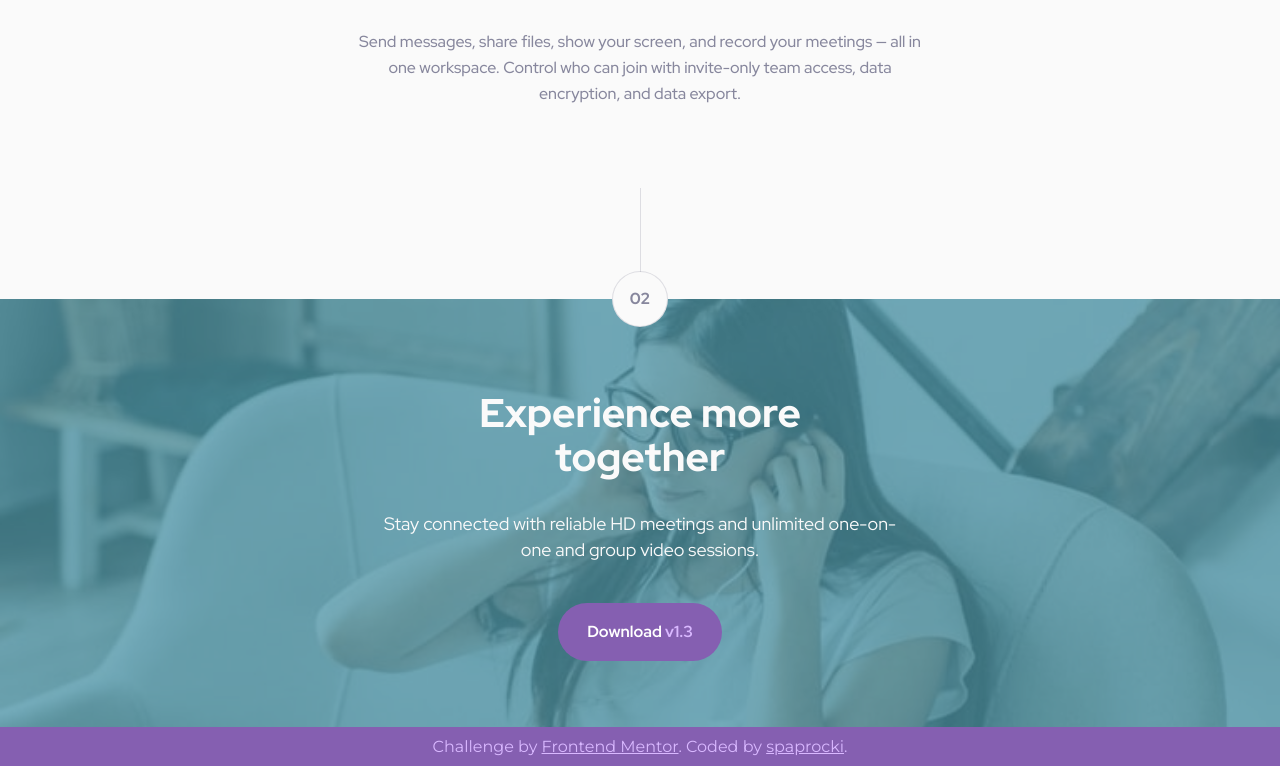
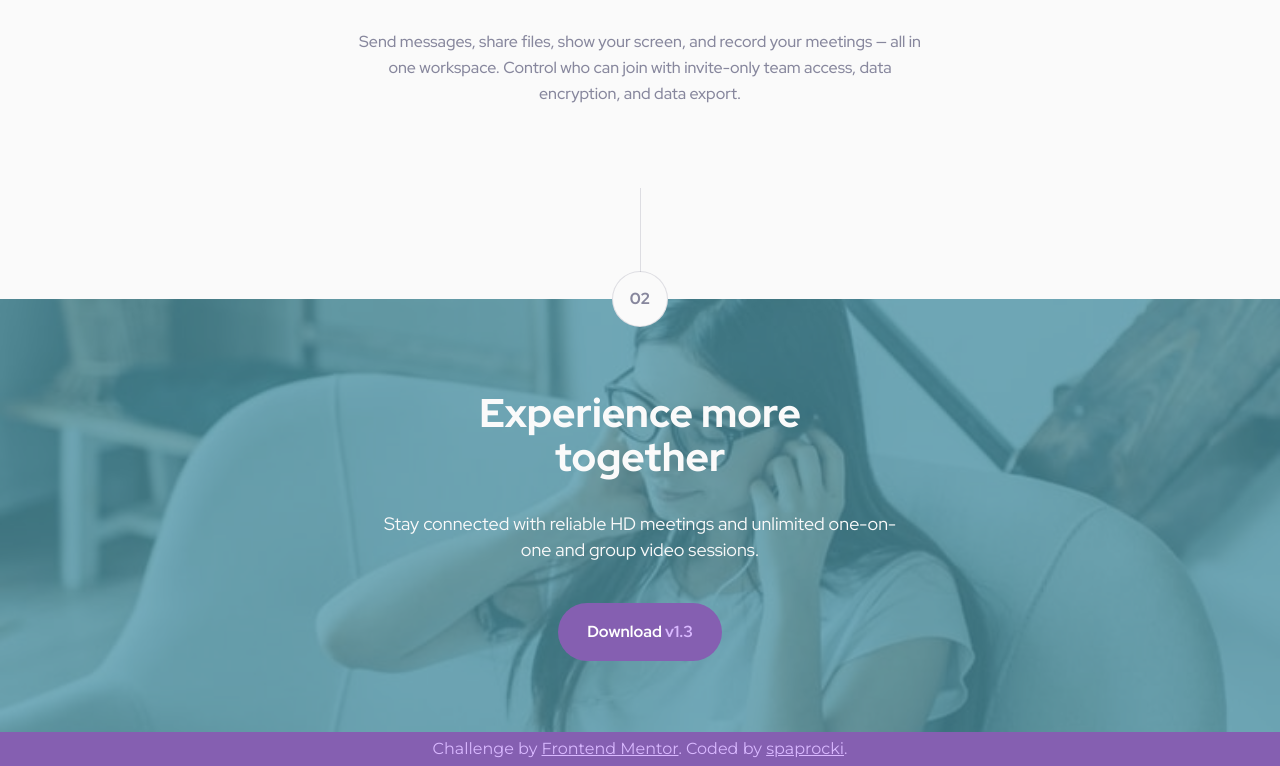
Before and after one commit to spaprocki/meet-landing-page, a plain HTML site: page index.html in a window 1280 px wide. Shown: the part 1697-2463 px from the top of the page. Drawn offline with Linux system fonts and the light colour scheme.

Commit message:
Some changes to bottom section

```diff
--- a/styles/mobile.css
+++ b/styles/mobile.css
@@ -43,7 +43,6 @@ body {
   flex-direction: column;
   align-items: center;
   justify-content: center;
-  margin: 0;
   width: 100%;
   overflow-x: hidden;
   overflow-y: scroll;
@@ -257,8 +256,9 @@ button {
   justify-content: center;
   margin-top: 176px;
   position: relative;
-  padding: 0 24px 39px 24px;
+  padding: 0 24px 50px 24px;
   width: 100%;
+  line-height: 0.9;
 }
 
 .bottom-section::after {
@@ -267,7 +267,7 @@ button {
   top: 0;
   left: 0;
   width: 100%;
-  height: 100%;
+  min-height: 100%;
   background-color: var(--green);
   opacity: 0.75;
   z-index: 1;
@@ -281,6 +281,8 @@ picture {
 }
 
 picture img {
+  position: absolute;
+  top: 0px;
   width: 100%;
   height: 100%;
   /*height: var(--size-422);*/
```
